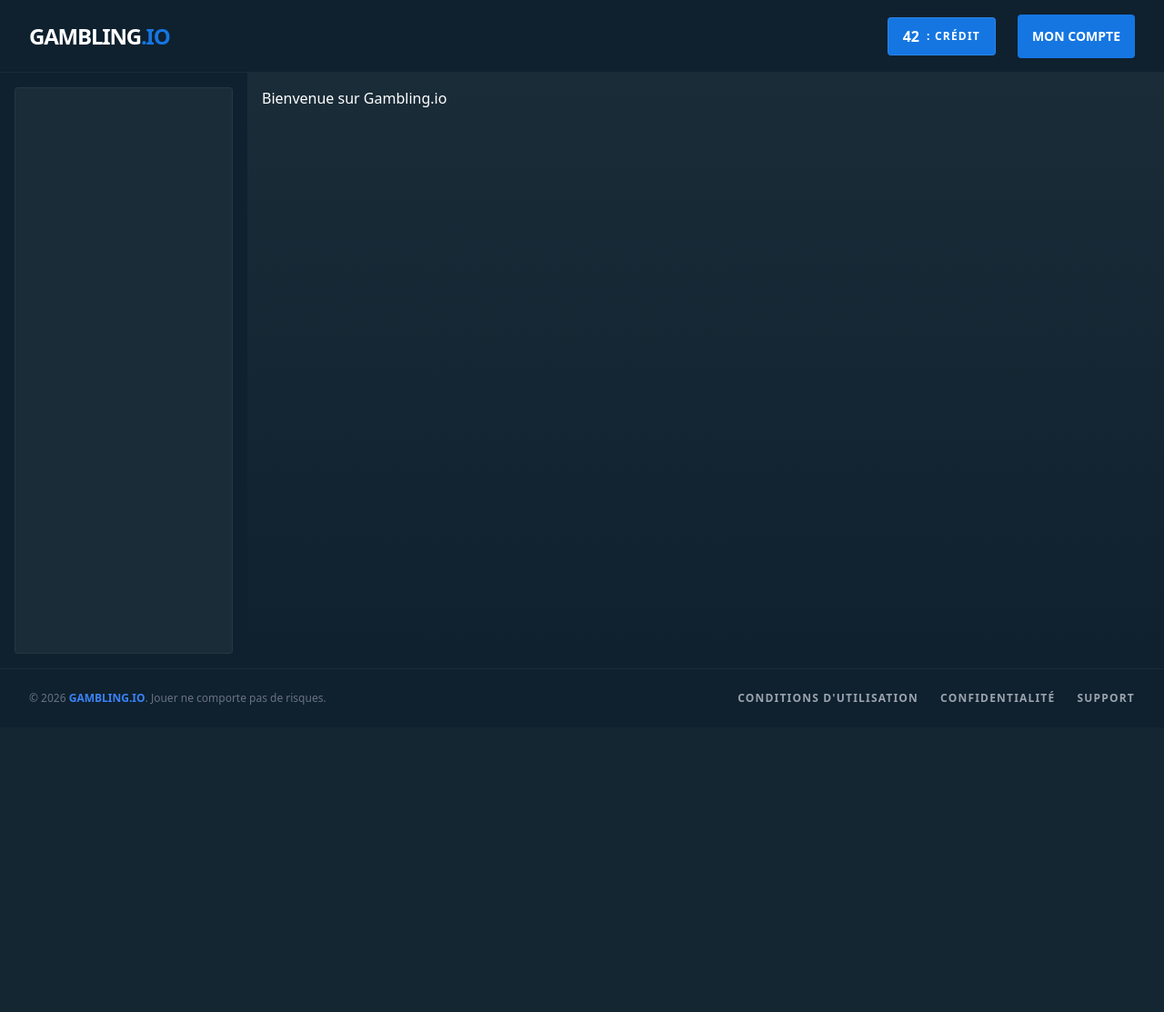
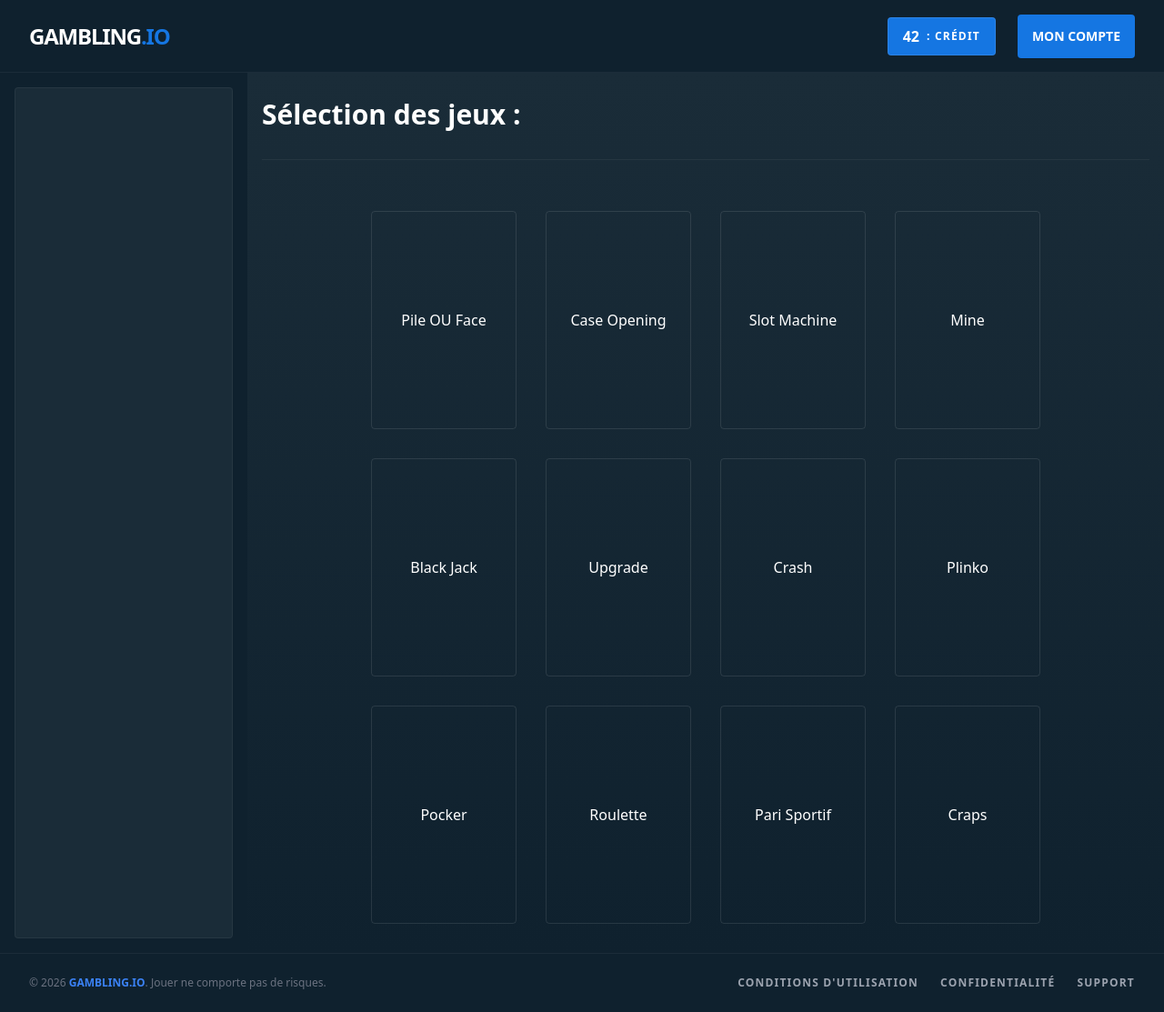
Before and after one commit to jmebbBGF43/GamblingWebL2S4, a PHP site: page / in a window 1280 px wide. Shown: the whole page at 91% size. Before the commit the page ends 775 px from the top, so only its background shows below. Run offline with PHP 8.4, Linux system fonts and the light colour scheme; some libraries are stand-ins or nearby versions.

Commit message:
- Ajout nouveau Layout pour les registrations et les login - Mise en place des bouttons pour la sélections des jeux dans la page home

```diff
--- a/index.php
+++ b/index.php
@@ -16,7 +16,12 @@ if (file_exists($chemin)) {
 }
 
 $content = ob_get_clean();
+if (isset($_GET['url']) and ($_GET['url'] === 'login' or $_GET['url'] === 'register')) {
+    include "view/layout_reglog.php";
+}
 
-include "view/layout.php";
+else {
+    include "view/layout.php";
+}
 
 ?>
--- a/view/layout.php
+++ b/view/layout.php
@@ -6,15 +6,6 @@
     <script src="https://cdn.tailwindcss.com"></script>
     <link href="https://cdn.jsdelivr.net/npm/daisyui@4.7.2/dist/full.min.css" rel="stylesheet" />
 </head>
-
-<?php if (isset($_GET['url']) and ($_GET['url'] === 'login' or $_GET['url'] === 'register')): ?>
-    <body class="bg-[#0f212e] min-h-screen flex flex-col">
-        <main class="flex-1 flex items-center justify-center bg-gradient-to-b from-[#1a2c38] to-[#0f212e] p-4">
-            <?php include 'view/pages/'.$_GET['url'].'.php'; ?>
-        </main>
-    </body>
-
-<?php else: ?>
 <body class="bg-[#0f212e] min-h-screen flex flex-col text-white">
     <?php include "view/common/_header.php"; ?>
     <div class="flex flex-1 gap-4">
@@ -25,5 +16,4 @@
     </div>
     <?php include 'view/common/_footer.php'; ?>
 </body>
-<?php endif; ?>
 </html>
--- a/view/pages/home.php
+++ b/view/pages/home.php
@@ -1,3 +1,43 @@
-<?php
-echo "<h2>Bienvenue sur Gambling.io</h2>";
-?>
+<div class="flex w-full text-bold text-3xl font-bold h-20 border-b border-white/5 pt-3">
+    Sélection des jeux :
+</div>
+<div class="flex w-full justify-center pt-10">
+    <div class="w-[90%] flex flex-row flex-wrap justify-center gap-8 p-4">
+        <a href="#" class="w-40 h-60 flex items-center justify-center border border-white/10 rounded hover:scale-105 transition-transform cursor-pointer">
+            Pile OU Face
+        </a>
+        <a href="#" class="w-40 h-60 flex items-center justify-center border border-white/10 rounded hover:scale-105 transition-transform cursor-pointer">
+            Case Opening
+        </a>
+        <a href="#" class="w-40 h-60 flex items-center justify-center border border-white/10 rounded hover:scale-105 transition-transform cursor-pointer">
+            Slot Machine
+        </a>
+        <a href="#" class="w-40 h-60 flex items-center justify-center border border-white/10 rounded hover:scale-105 transition-transform cursor-pointer">
+            Mine
+        </a>
+        <a href="#" class="w-40 h-60 flex items-center justify-center border border-white/10 rounded hover:scale-105 transition-transform cursor-pointer">
+            Black Jack
+        </a>
+        <a href="#" class="w-40 h-60 flex items-center justify-center border border-white/10 rounded hover:scale-105 transition-transform cursor-pointer">
+            Upgrade
+        </a>
+        <a href="#" class="w-40 h-60 flex items-center justify-center border border-white/10 rounded hover:scale-105 transition-transform cursor-pointer">
+            Crash
+        </a>
+        <a href="#" class="w-40 h-60 flex items-center justify-center border border-white/10 rounded hover:scale-105 transition-transform cursor-pointer">
+            Plinko
+        </a>
+        <a href="#" class="w-40 h-60 flex items-center justify-center border border-white/10 rounded hover:scale-105 transition-transform cursor-pointer">
+            Pocker
+        </a>
+        <a href="#" class="w-40 h-60 flex items-center justify-center border border-white/10 rounded hover:scale-105 transition-transform cursor-pointer">
+            Roulette
+        </a>
+        <a href="#" class="w-40 h-60 flex items-center justify-center border border-white/10 rounded hover:scale-105 transition-transform cursor-pointer">
+            Pari Sportif
+        </a>
+        <a href="#" class="w-40 h-60 flex items-center justify-center border border-white/10 rounded hover:scale-105 transition-transform cursor-pointer">
+            Craps
+        </a>
+    </div>
+</div>
```
Also changed, not shown: view/layout_reglog.php (added, +14 -0 lines). Lines whose indentation alone changed are shown as unchanged.
